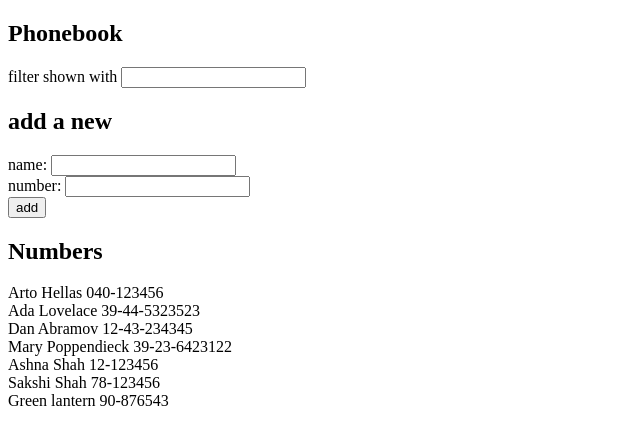
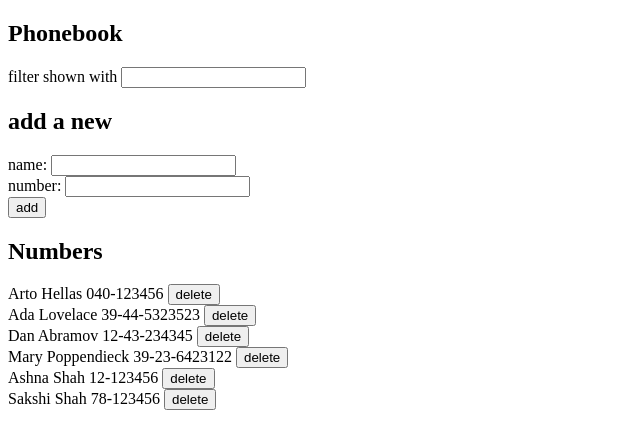
Before and after one commit to ashna111/fullstack-open, a React (Create React App) app in the folder part2/phonebook/: page / in a window 1280 px wide. Shown: the top 448 px of the page, without its empty margins (0-640 px from the left). Built offline with nearby package versions, Linux system fonts and the light colour scheme; data requests are answered from the project's data file.

Commit message:
2.17 done

```diff
--- a/part2/phonebook/db.json
+++ b/part2/phonebook/db.json
@@ -29,11 +29,6 @@
       "name": "Sakshi Shah",
       "number": "78-123456",
       "id": 6
-    },
-    {
-      "name": "Green lantern",
-      "number": "90-876543",
-      "id": 7
     }
   ]
 }
--- a/part2/phonebook/src/App.js
+++ b/part2/phonebook/src/App.js
@@ -1,7 +1,6 @@
 import React, { useState, useEffect } from 'react'
 import Filter from './components/Filter'
 import PersonForm from './components/PersonForm'
-import Persons from './components/Persons'
 import personService from './services/persons'
 
 const App = () => {
@@ -47,12 +46,31 @@ const App = () => {
         setPersonToShow(showPerson)
     }
 
+    const deletePerson = (event, id, name) => {
+        event.preventDefault()
+        if (window.confirm(`Delete ${name} ?`)) {
+            personService.deletePerson(id).then(response => {
+                setPersons(persons.filter(p => p.id !== id))
+                setPersonToShow(personToShow.filter(p => p.id !== id))
+            })
+        }
+
+    }
 
     return (
         <div>
             <Filter filterContent={filterContent} />
             <PersonForm submit={submit} getNumber={getNumber} getName={getName} newName={newName} newNumber={newNumber} />
-            <Persons personToShow={personToShow} />
+            <h2>Numbers</h2>
+            {personToShow.map((person, i) => {
+                return (
+                    <div key={i}>
+                        <span>{person.name} {person.number}</span>&nbsp;
+                        <button onClick={(event) => deletePerson(event, person.id, person.name)}>delete</button>
+                        <br />
+                    </div>
+                )
+            })}
         </div>
     )
 }
--- a/part2/phonebook/src/components/Persons.js
+++ /dev/null
@@ -1,12 +0,0 @@
-import React from 'react'
-
-const Persons = ({ personToShow }) => {
-    return (
-        <>
-            <h2>Numbers</h2>
-            {personToShow.map((person, i) => <div key={i}>{person.name} {person.number}</div>)}
-        </>
-    )
-}
-
-export default Persons
--- a/part2/phonebook/src/services/persons.js
+++ b/part2/phonebook/src/services/persons.js
@@ -11,7 +11,13 @@ const create = newObject => {
     return request.then(response => response.data)
 }
 
+const deletePerson = id => {
+    const request = axios.delete(`${baseUrl}/${id}`)
+    return request.then(response => response.data)
+}
+
 export default {
     getAll,
     create,
+    deletePerson
 }
```
